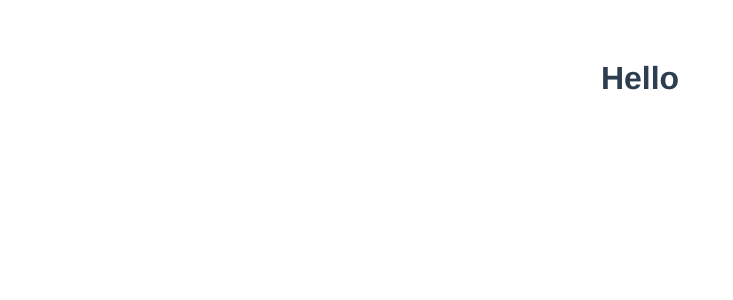
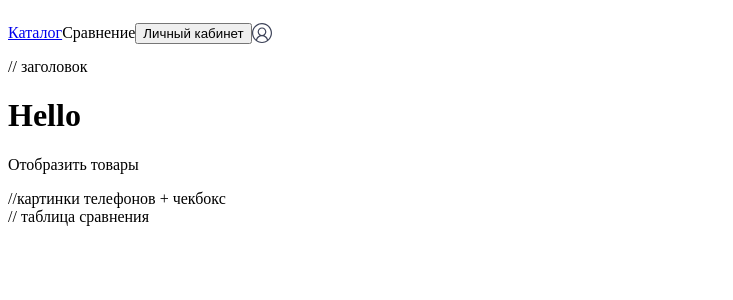
Before and after one commit to lYorktownl/mobile-test, a Vue app: page / in a window 1280 px wide. Shown: the top 300 px of the page, without its empty margins (0-733 px from the left). Built offline with nearby package versions, Linux system fonts and the light colour scheme.

Commit message:
подготовленна базовая разметка

```diff
--- a/src/App.vue
+++ b/src/App.vue
@@ -1,5 +1,6 @@
 <template>
   <div>
+    <HeaderComponent />
     <ComparsionTable />
   </div>
 </template>
@@ -7,22 +8,15 @@
 <script lang="ts">
 import { defineComponent } from "vue";
 import ComparsionTable from "./components/ComparsionTable.vue";
+import HeaderComponent from "./components/HeaderComponent.vue";
 
 export default defineComponent({
   name: "App",
   components: {
     ComparsionTable,
+    HeaderComponent,
   },
 });
 </script>
 
-<style lang="scss">
-#app {
-  font-family: Avenir, Helvetica, Arial, sans-serif;
-  -webkit-font-smoothing: antialiased;
-  -moz-osx-font-smoothing: grayscale;
-  text-align: center;
-  color: #2c3e50;
-  margin-top: 60px;
-}
-</style>
+<style lang="scss"></style>
--- a/src/components/ComparsionTable.vue
+++ b/src/components/ComparsionTable.vue
@@ -1,6 +1,16 @@
 <template>
   <div class="hello">
-    <h1>Hello</h1>
+    <div class="title">// заголовок
+
+      <h1>Hello</h1>
+      <p>Отобразить товары</p>
+    </div>
+    <div>//картинки телефонов + чекбокс
+
+    </div>
+    <div>// таблица сравнения
+
+    </div>
   </div>
 </template>
 
--- /dev/null
+++ b/src/components/HeaderComponent.vue
@@ -0,0 +1,37 @@
+<template>
+  <div class="header">
+    <a href="#">Каталог</a>
+    <p>Сравнение</p>
+    <button>Личный кабинет</button>
+    <svg
+      class="icon"
+      width="20"
+      height="21"
+      viewBox="0 0 20 21"
+      fill="none"
+      xmlns="http://www.w3.org/2000/svg"
+    >
+      <path
+        d="M17.0712 2.96481C15.1824 1.07451 12.6711 0.0334473 10.0001 0.0334473C7.32884 0.0334473 4.81769 1.07451 2.92894 2.96481C1.0402 4.85512 0 7.36835 0 10.0418C0 12.7151 1.0402 15.2284 2.92894 17.1188C4.81769 19.0091 7.32884 20.0501 10.0001 20.0501C12.6711 20.0501 15.1824 19.0091 17.0712 17.1188C18.9599 15.2284 20.0001 12.7151 20.0001 10.0418C20.0001 7.36835 18.9599 4.85512 17.0712 2.96481ZM5.01331 17.3286C5.43155 14.9184 7.51836 13.1407 10.0001 13.1407C12.4819 13.1407 14.5686 14.9184 14.9868 17.3286C13.567 18.3049 11.8491 18.8773 10.0001 18.8773C8.15099 18.8773 6.43314 18.3049 5.01331 17.3286ZM6.82042 8.78555C6.82042 7.0307 8.24682 5.60327 10.0001 5.60327C11.7533 5.60327 13.1797 7.03085 13.1797 8.78555C13.1797 10.5402 11.7533 11.9678 10.0001 11.9678C8.24682 11.9678 6.82042 10.5402 6.82042 8.78555ZM16.0018 16.5151C15.6864 15.3931 15.0601 14.3751 14.1821 13.5799C13.6434 13.092 13.0303 12.707 12.3711 12.4356C13.5626 11.6578 14.3517 10.3122 14.3517 8.78555C14.3517 6.3841 12.3995 4.43042 10.0001 4.43042C7.6006 4.43042 5.64853 6.3841 5.64853 8.78555C5.64853 10.3122 6.43772 11.6578 7.62898 12.4356C6.96995 12.707 6.3567 13.0918 5.81806 13.5797C4.94022 14.3749 4.31369 15.3929 3.99828 16.5149C2.26106 14.9003 1.17188 12.5961 1.17188 10.0418C1.17188 5.16987 5.13217 1.2063 10.0001 1.2063C14.8679 1.2063 18.8282 5.16987 18.8282 10.0418C18.8282 12.5962 17.7391 14.9004 16.0018 16.5151Z"
+        fill="#3B4157"
+      />
+    </svg>
+  </div>
+</template>
+
+<script lang="ts">
+import { defineComponent } from "vue";
+export default defineComponent({
+  name: "HeaderComponent",
+});
+</script>
+
+<style scoped>
+.header {
+  display: flex;
+  align-items: center;
+}
+.icon {
+  padding-top: 1px;
+}
+</style>
```
Also changed, not shown: .eslintrc.js.
